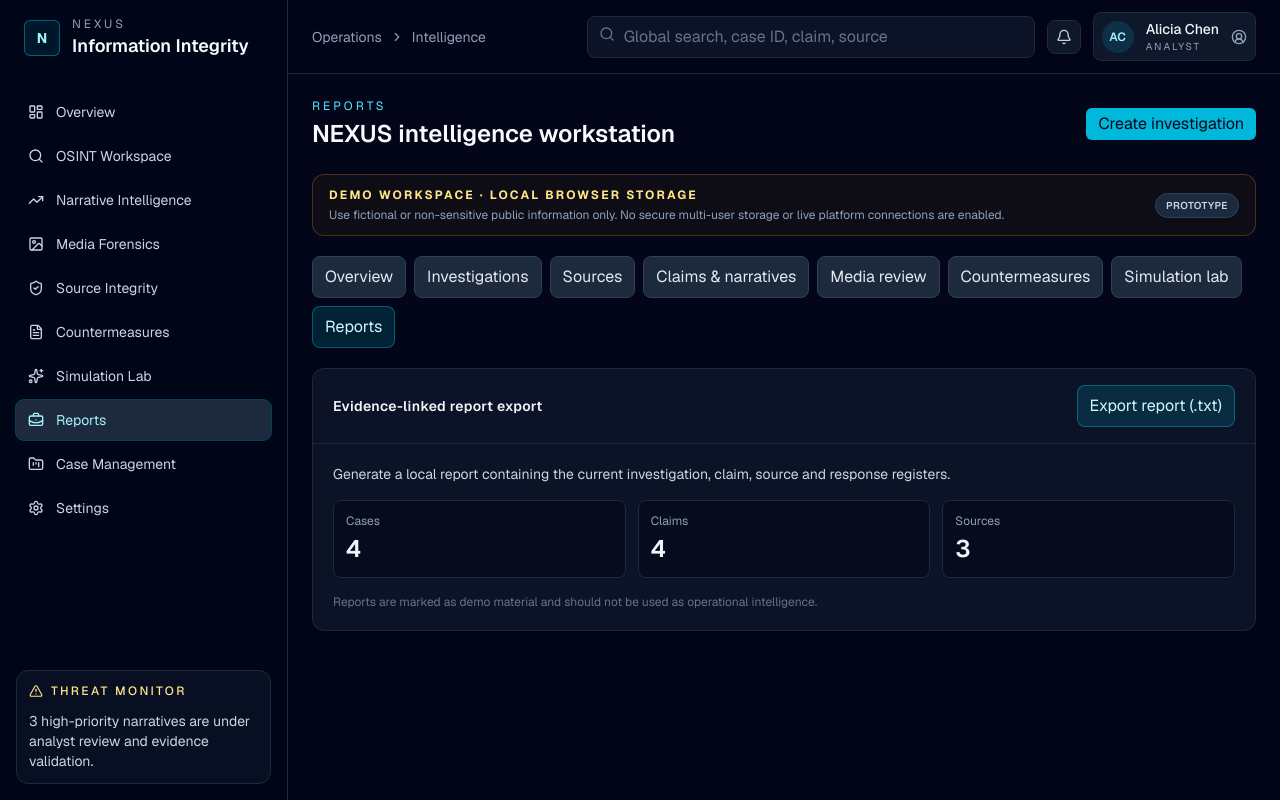
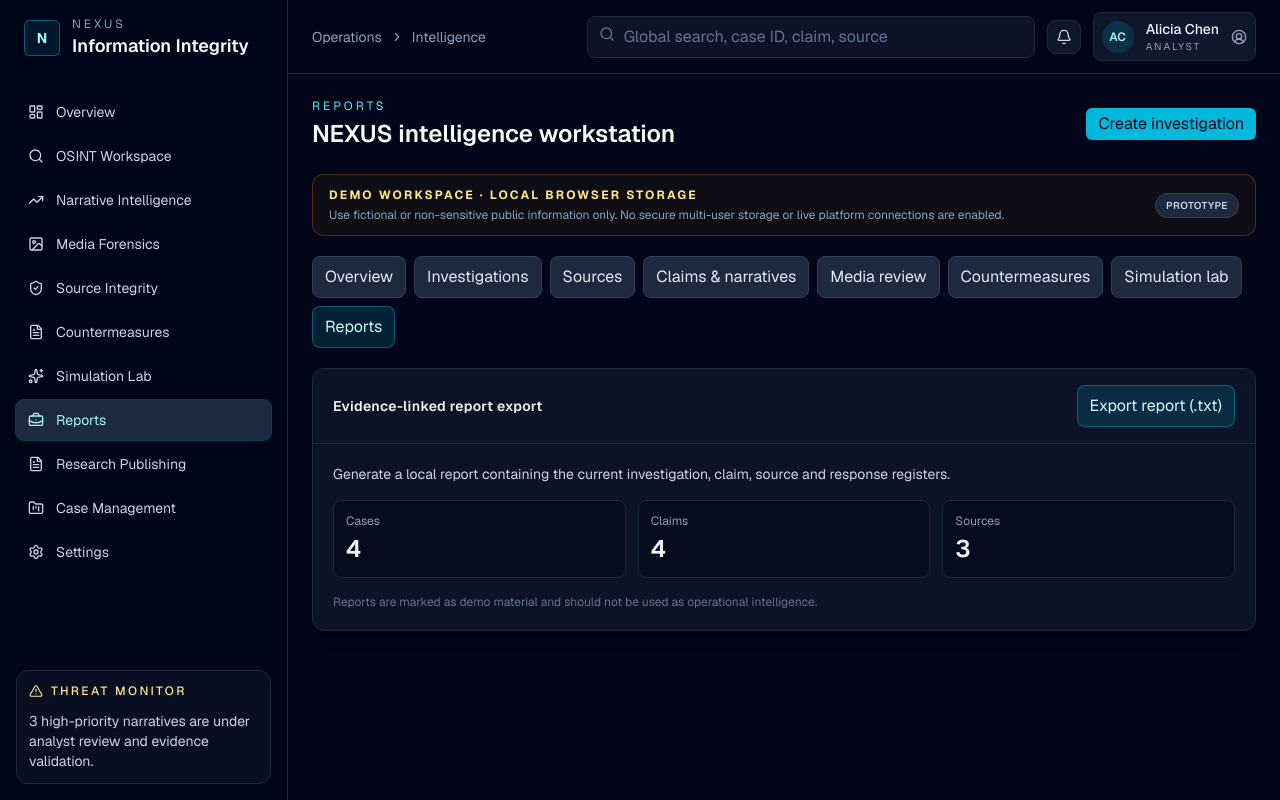
Before and after one commit to MD7parvez/Nexus, a Next.js app: page /reports in a window 1280 px wide. Built offline with nearby package versions, Linux system fonts and the light colour scheme.

Commit message:
Add research publishing navigation

```diff
--- a/src/components/layout/app-shell.tsx
+++ b/src/components/layout/app-shell.tsx
@@ -30,6 +30,7 @@ const navItems = [
   { href: "/countermeasures", label: "Countermeasures", icon: FileText },
   { href: "/simulation-lab", label: "Simulation Lab", icon: Sparkles },
   { href: "/reports", label: "Reports", icon: BriefcaseBusiness },
+  { href: "/publishing", label: "Research Publishing", icon: FileText },
   { href: "/case-management", label: "Case Management", icon: FolderKanban },
   { href: "/settings", label: "Settings", icon: Settings },
 ];
```
